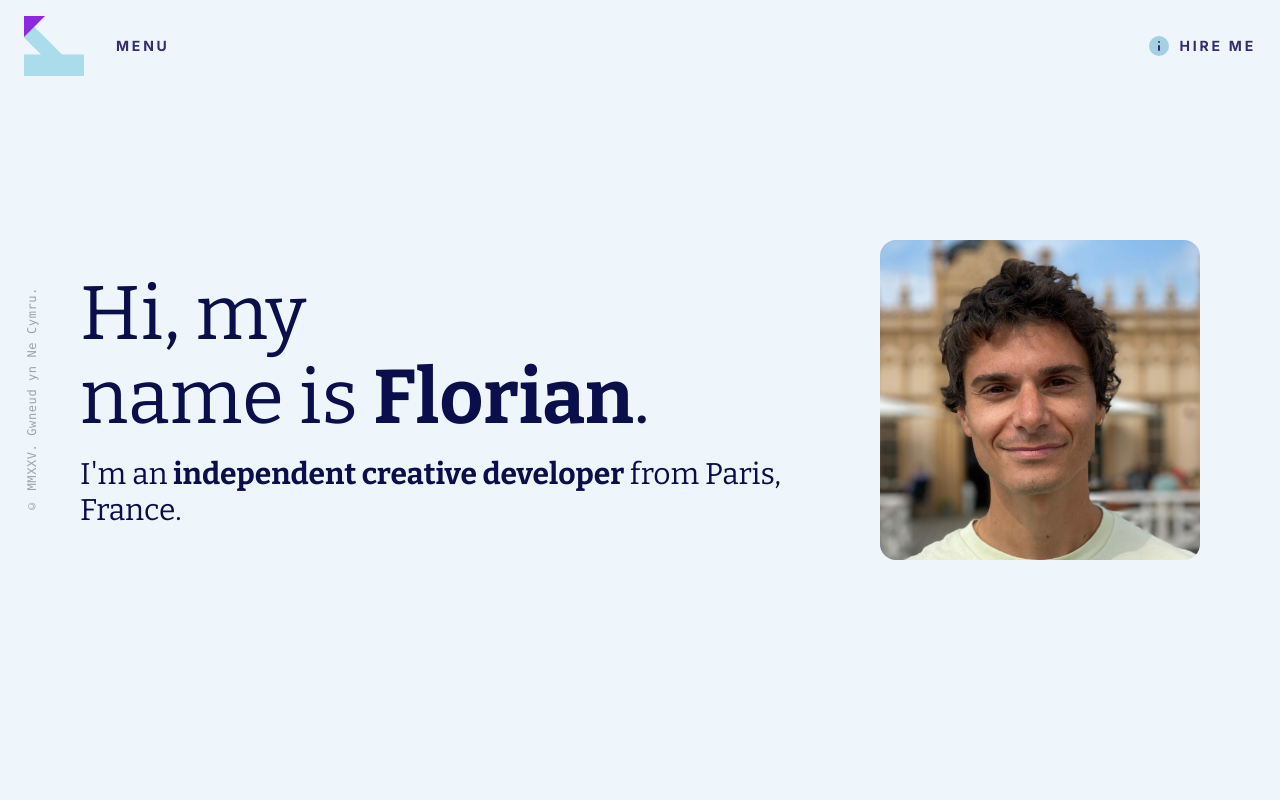
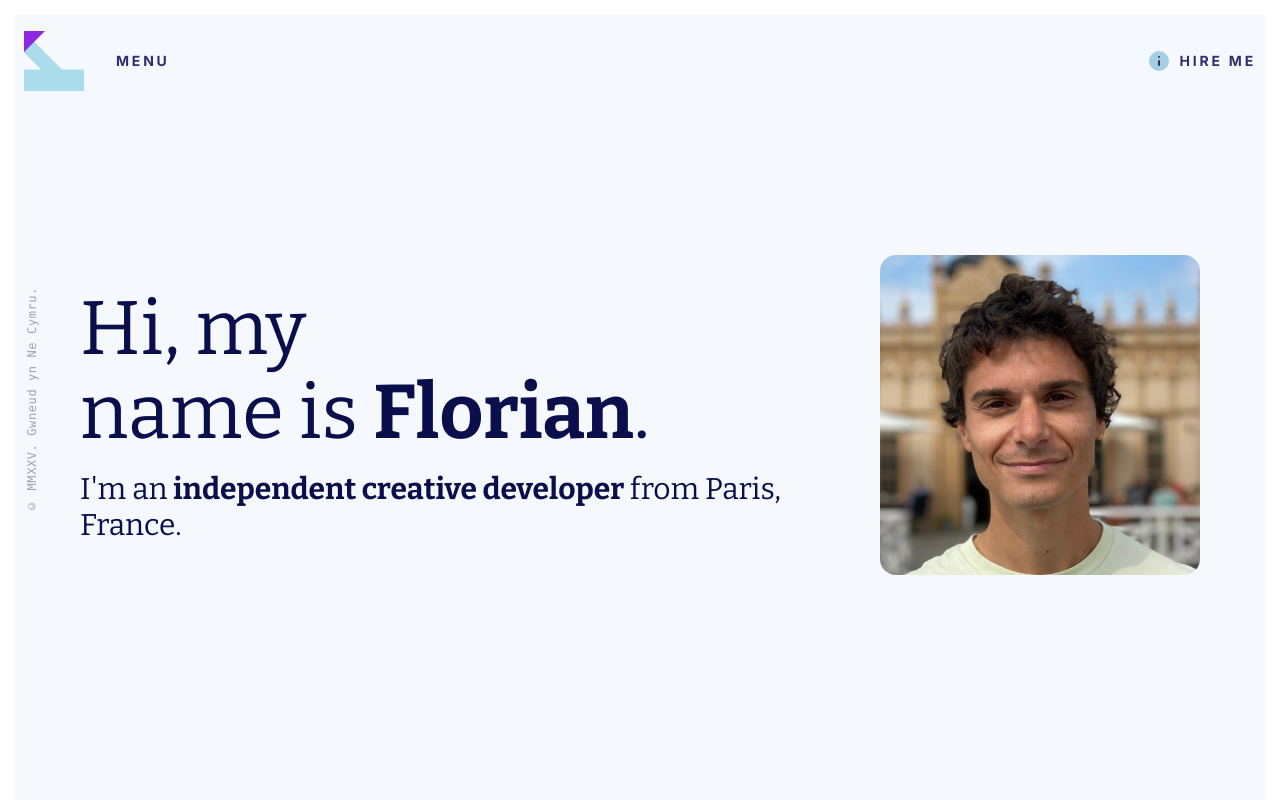
Before and after one commit to flobby41/Portfolio, a Next.js app in the folder robbowen-clone/: page / in a window 1280 px wide. Shown: the top 800 px of the page. Built offline with nearby package versions, Linux system fonts and the light colour scheme.

Commit message:
style: update background colors in ClientBody and Home components, adjust z-index in Navbar

```diff
--- a/robbowen-clone/src/app/ClientBody.tsx
+++ b/robbowen-clone/src/app/ClientBody.tsx
@@ -11,7 +11,7 @@ export default function ClientBody({
   children: React.ReactNode;
 }) {
   useEffect(() => {
-    document.body.className = "antialiased bg-[#EEF5FB]";
+    document.body.className = "antialiased bg-white";
   }, []);
 
   return (
--- a/robbowen-clone/src/app/page.tsx
+++ b/robbowen-clone/src/app/page.tsx
@@ -42,8 +42,9 @@ const skillsData = [
 ];
 export default function Home() {
   return (
+    <div className="bg-white min-h-screen">
       <motion.div
-      className="section space-y-32 relative"
+        className="section space-y-32 relative bg-[#F5F8FC] mx-[15px] mt-[15px] min-h-[calc(100vh-15px)]"
         initial="initial"
         animate="animate"
         variants={staggerContainer}
@@ -153,5 +154,6 @@ export default function Home() {
           </motion.div>
         </LazySection>
       </motion.div>
+    </div>
   );
 }
--- a/robbowen-clone/src/components/layout/Navbar.tsx
+++ b/robbowen-clone/src/components/layout/Navbar.tsx
@@ -13,7 +13,8 @@ const Navbar = () => {
   };
 
   return (
-    <nav className="fixed top-0 left-0 right-0 z-50">
+    <nav className="fixed top-0 left-0 right-0 z-40">
+      <div className="bg-white h-[15px] w-full"></div>
       <div className="mainnav flex justify-between items-center w-full py-4 px-6">
         <div className="flex items-center gap-8">
           <div className="logo-wrap">
```
Lines whose indentation alone changed are shown as unchanged.
